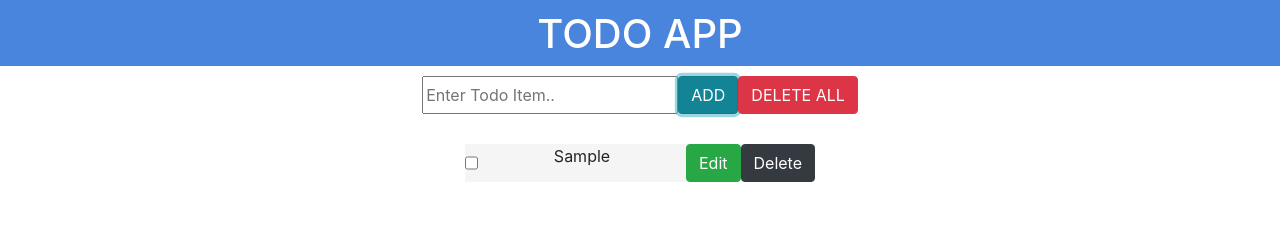
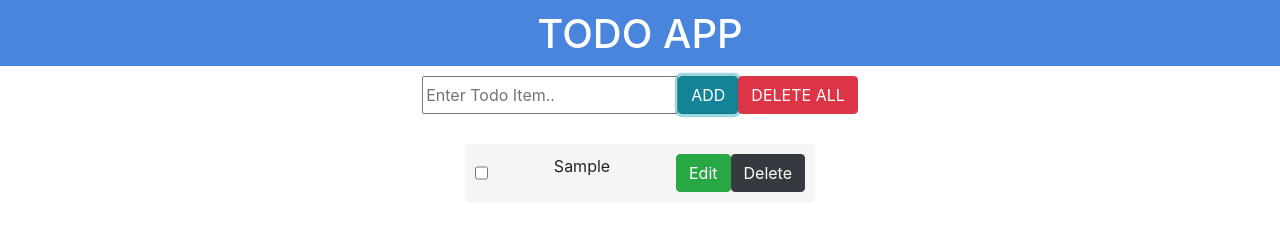
Before and after one commit to HammadAhmedSherazi/TodoApp, a plain HTML site: page index.html in a window 1280 px wide. Both pictures are taken after typing "Sample" into the empty fields and a click on the button "ADD". Drawn offline with Linux system fonts and the light colour scheme.

Commit message:
Update style.css

```diff
--- a/style.css
+++ b/style.css
@@ -20,7 +20,10 @@ ul{
 li{
     display: flex;
     background-color: whitesmoke;
+    align-item: center;
     justify-content:space-between;
     width: 350px;
     margin: 10px auto;
+    border-radius: 2px;
+    padding: 10px;
 }
```
